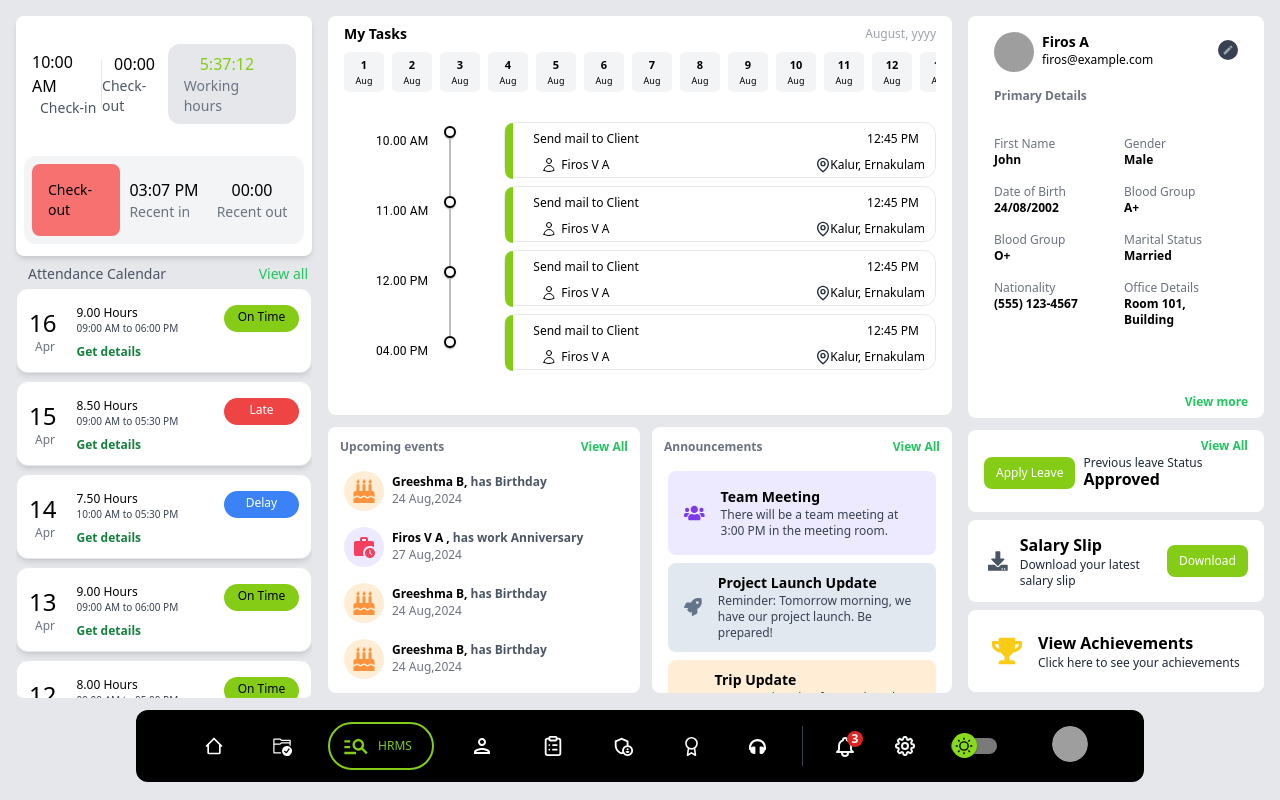
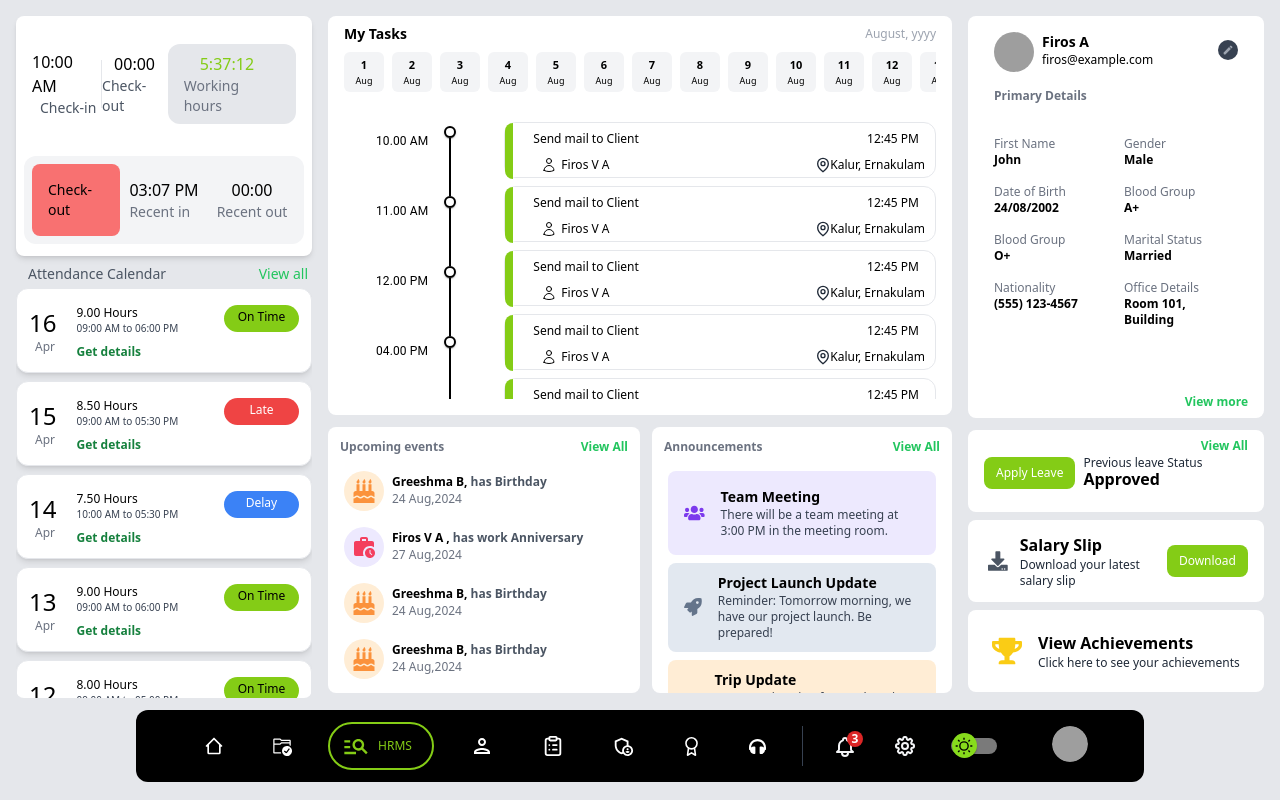
Before and after one commit to Greeshma7894/hrmsadmin, a React (Create React App) app: page / in a window 1280 px wide. Built offline with nearby package versions, Linux system fonts and the light colour scheme; grey boxes are pictures that could not be loaded.

Commit message:
timeline component update

```diff
--- a/src/components/AdminDashboard.js
+++ b/src/components/AdminDashboard.js
@@ -39,7 +39,7 @@ const AdminDashboard = ({ isDarkTheme }) => {
     setIsCalendarOpen(!isCalendarOpen);
   };
 
-  const data = [1, 2, 3, 4]; // Your existing data
+  const data = [1, 2, 3, 4, 5, 6]; // Your existing data
   return (
     <div className="pt-4 overflow-hidden dark:bg-neutral-900 bg-gray-200 h-screen  flex flex-col">
       {/* <div>
--- a/src/components/Attendance.js
+++ b/src/components/Attendance.js
@@ -102,7 +102,7 @@ function Attendence() {
         <h1 className="max-w-1245:text-xs text-sm text-green-500 mr-1">View all</h1>
       </div>
       {/* Scrollable container for attendance calendar */}
-      <div className=" rounded-lg scrollbar-hide max-w-1245:h-[58%] h-[61%] overflow-y-scroll">
+      <div className=" rounded-lg scrollbar-hide max-w-1245:h-[58%] min-w-1245:h-[70%]   overflow-y-scroll">
   {AttendenceData.map((entry, index) => (
     <div
       key={index}
--- a/src/components/TimelineComponent.js
+++ b/src/components/TimelineComponent.js
@@ -1,4 +1,4 @@
-import React , {useState} from "react";
+import React, { useState } from "react";
 import Timeline from "@mui/lab/Timeline";
 import TimelineItem from "@mui/lab/TimelineItem";
 import TimelineSeparator from "@mui/lab/TimelineSeparator";
@@ -8,223 +8,47 @@ import TimelineDot from "@mui/lab/TimelineDot";
 
 const TimelineComponent = () => {
   const [isDarkMode, setIsDarkMode] = useState(false);
+
+  const times = [
+    "10.00 AM",
+    "11.00 AM",
+    "12.00 PM",
+    "04.00 PM",
+    "04.00 PM",
+    "04.00 PM"
+  ];
+
   return (
     <Timeline position="left" sx={{ marginTop: "10px" }}>
-      <TimelineItem>
+      {times.map((time, index) => (
+        <TimelineItem key={index}>
           <TimelineSeparator>
             <TimelineDot
               sx={{
                 borderRadius: "50%",
                 width: 10,
                 height: 10,
-              border: `2px solid ${isDarkMode ? 'white' : 'black'}`,
+                border: `2px solid ${isDarkMode ? "white" : "black"}`,
                 margin: "0",
                 backgroundColor: "white",
               }}
             />
+            {index < times.length - 1 && (
               <TimelineConnector
                 sx={{
-              borderLeft: `2px solid ${isDarkMode} ? 'white' : 'black`,
+                  borderLeft: `2px solid ${isDarkMode ? "white" : "black"}`,
                   width: 2,
                 }}
               />
+            )}
           </TimelineSeparator>
           <TimelineContent sx={{ fontSize: "0.75rem", whiteSpace: "nowrap" }}>
-          10.00 AM
+            {time}
           </TimelineContent>
         </TimelineItem>
-      <TimelineItem>
-        <TimelineSeparator>
-          <TimelineDot
-            sx={{
-              borderRadius: "50%",
-              width: 10,
-              height: 10,
-              border: `2px solid ${isDarkMode ? 'white' : 'black'}`,
-              margin: "0",
-              backgroundColor: "white",
-            }}
-          />
-          <TimelineConnector
-            sx={{
-              borderLeft: `2px solid ${isDarkMode} ? 'white' : 'black`,
-              width: 2,
-            }}
-          />
-        </TimelineSeparator>
-        <TimelineContent sx={{ fontSize: "0.75rem", whiteSpace: "nowrap" }}>
-          11.00 AM
-        </TimelineContent>
-      </TimelineItem>
-      <TimelineItem>
-        <TimelineSeparator>
-          <TimelineDot
-            sx={{
-              borderRadius: "50%",
-              width: 10,
-              height: 10,
-              border: `2px solid ${isDarkMode ? 'white' : 'black'}`,
-              margin: "0",
-              backgroundColor: "white",
-            }}
-          />
-          <TimelineConnector
-            sx={{
-              borderLeft: `2px solid ${isDarkMode} ? 'white' : 'black`,
-              width: 2,
-            }}
-          />
-        </TimelineSeparator>
-        <TimelineContent sx={{ fontSize: "0.75rem", whiteSpace: "nowrap" }}>
-          12.00 PM
-        </TimelineContent>
-      </TimelineItem>
-      <TimelineItem>
-        <TimelineSeparator>
-          <TimelineDot
-            sx={{
-              borderRadius: "50%",
-              width: 10,
-              height: 10,
-              border: `2px solid ${isDarkMode ? 'white' : 'black'}`,
-              margin: "0",
-              backgroundColor: "white",
-            }}
-          />
-        </TimelineSeparator>
-        <TimelineContent sx={{ fontSize: "0.75rem", whiteSpace: "nowrap" }}>
-          04.00 PM
-        </TimelineContent>
-      </TimelineItem>
+      ))}
     </Timeline>
   );
 };
 
-const CombinedScrollComponent = ({ dates }) => {
-  return (
-    <div className="relative rounded-lg mt-0 bg-purple-500 border border-gray-600 w-full h-96 p-4 flex flex-col">
-      <p
-        className="text-left mb-0 -mt-2"
-        style={{
-          fontFamily: "'SF Pro Display', sans-serif",
-          fontSize: "9px",
-        }}
-      >
-        April, 2024
-      </p>
-      <h1
-        className="text-left mb-1 -mt-1"
-        style={{
-          fontFamily: "'SF Pro Display', sans-serif",
-          fontSize: "15px",
-        }}
-      >
-        My Tasks
-      </h1>
-      <div className="flex items-center space-x-2 mb-2">
-        <div className="rounded-lg bg-black border border-teal-600 w-20 h-7 flex items-center justify-center">
-          <p
-            className="text-teal-400 text-xs"
-            style={{ fontFamily: "'SF Pro Display', sans-serif" }}
-          >
-            Today
-          </p>
-        </div>
-        {dates.map((date) => (
-          <div
-            key={date}
-            className="rounded-xl bg-black border border-gray-600 w-10 h-7 flex items-center justify-center"
-          >
-            <p
-              className="text-gray-600"
-              style={{
-                fontFamily: "'SF Pro Display', sans-serif",
-                fontSize: "10px",
-              }}
-            >
-              {date}
-            </p>
-          </div>
-        ))}
-      </div>
-
-      {/* Combined Scrollable Container */}
-      <div
-        className="flex overflow-y-scroll no-scrollbar space-x-4"
-        style={{ maxHeight: "12rem" }}
-      >
-        <div className="w-32">
-          <TimelineComponent />
-        </div>
-
-        <div className="pt-3 flex flex-col space-y-2">
-          <div
-            className="relative rounded-xl border bg-black border-gray-600 h-14 flex"
-            style={{ width: "27rem" }}
-          >
-            <div className=" rounded-l-xl bg-teal-600 h-14"></div>
-            <div className="bg-slate-900 ps-3"></div>
-            <h1 className="ps-2 pt-2 text-xs">Send mail to Client</h1>
-            <svg
-              xmlns="http://www.w3.org/2000/svg"
-              fill="none"
-              viewBox="0 0 24 24"
-              strokeWidth="1.5"
-              stroke="currentColor"
-              className="absolute left-9 bottom-1 w-4 h-4"
-            >
-              <path
-                strokeLinecap="round"
-                strokeLinejoin="round"
-                d="M15.75 6a3.75 3.75 0 1 1-7.5 0 3.75 3.75 0 0 1 7.5 0ZM4.501 20.118a7.5 7.5 0 0 1 14.998 0A17.933 17.933 0 0 1 12 21.75c-2.676 0-5.216-.584-7.499-1.632Z"
-              />
-            </svg>
-            <svg
-              xmlns="http://www.w3.org/2000/svg"
-              fill="none"
-              viewBox="0 0 24 24"
-              strokeWidth="1.5"
-              stroke="currentColor"
-              className="absolute right-36 pb-1 bottom-1 w-5 h-5"
-            >
-              <path
-                strokeLinecap="round"
-                strokeLinejoin="round"
-                d="M15 10.5a3 3 0 1 1-6 0 3 3 0 0 1 6 0Z"
-              />
-              <path
-                strokeLinecap="round"
-                strokeLinejoin="round"
-                d="M19.5 10.5c0 7.142-7.5 11.25-7.5 11.25S4.5 17.642 4.5 10.5a7.5 7.5 0 1 1 15 0Z"
-              />
-            </svg>
-          </div>
-
-          <div
-            className="rounded-xl border bg-black border-gray-600 h-14 flex"
-            style={{ width: "27rem" }}
-          >
-            <div className="ps-2 rounded-l-xl bg-teal-600 h-14"></div>
-            <div className="bg-slate-900 ps-3"></div>
-          </div>
-          <div
-            className="rounded-xl border bg-black border-gray-600 h-14 flex"
-            style={{ width: "27rem" }}
-          >
-            <div className="ps-2 rounded-l-xl bg-teal-600 h-14"></div>
-            <div className="bg-slate-900 ps-3"></div>
-          </div>
-          <div
-            className="rounded-xl border bg-black border-gray-600 h-14 flex"
-            style={{ width: "27rem" }}
-          >
-            <div className="ps-2 rounded-l-xl bg-teal-600 h-14"></div>
-            <div className="bg-slate-900 ps-3"></div>
-          </div>
-        </div>
-      </div>
-    </div>
-  );
-};
-
 export default TimelineComponent;
```
Lines whose indentation alone changed are shown as unchanged.
